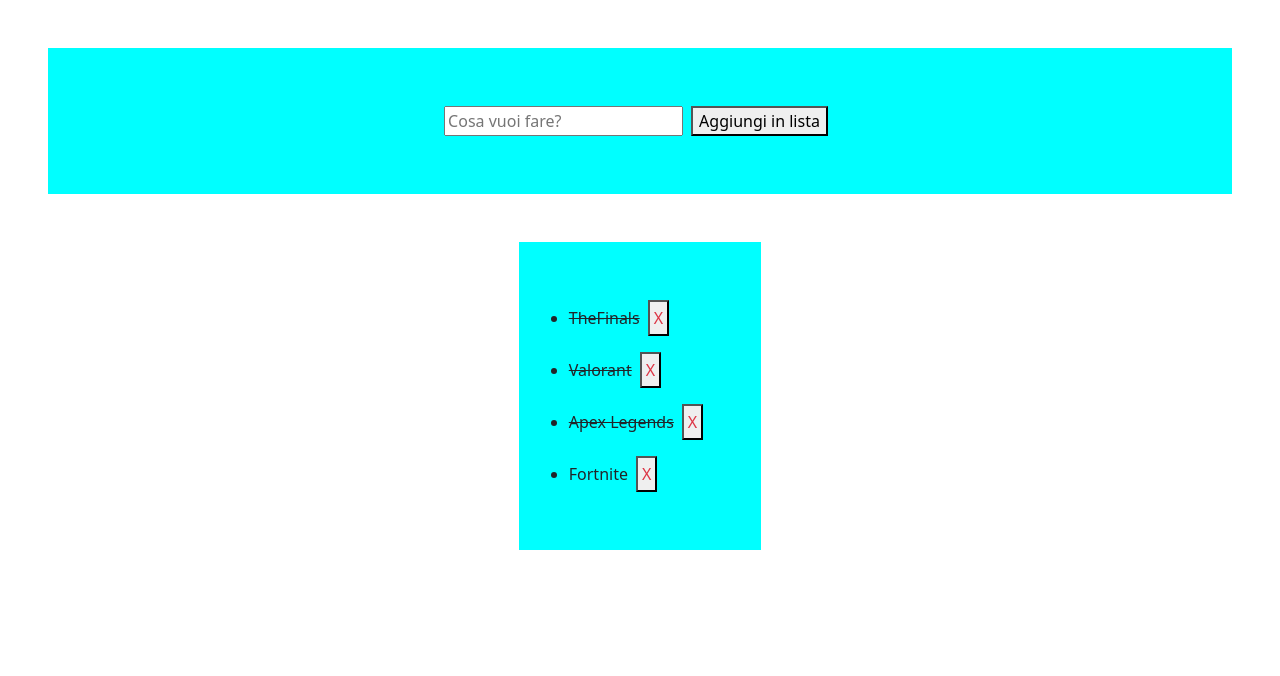
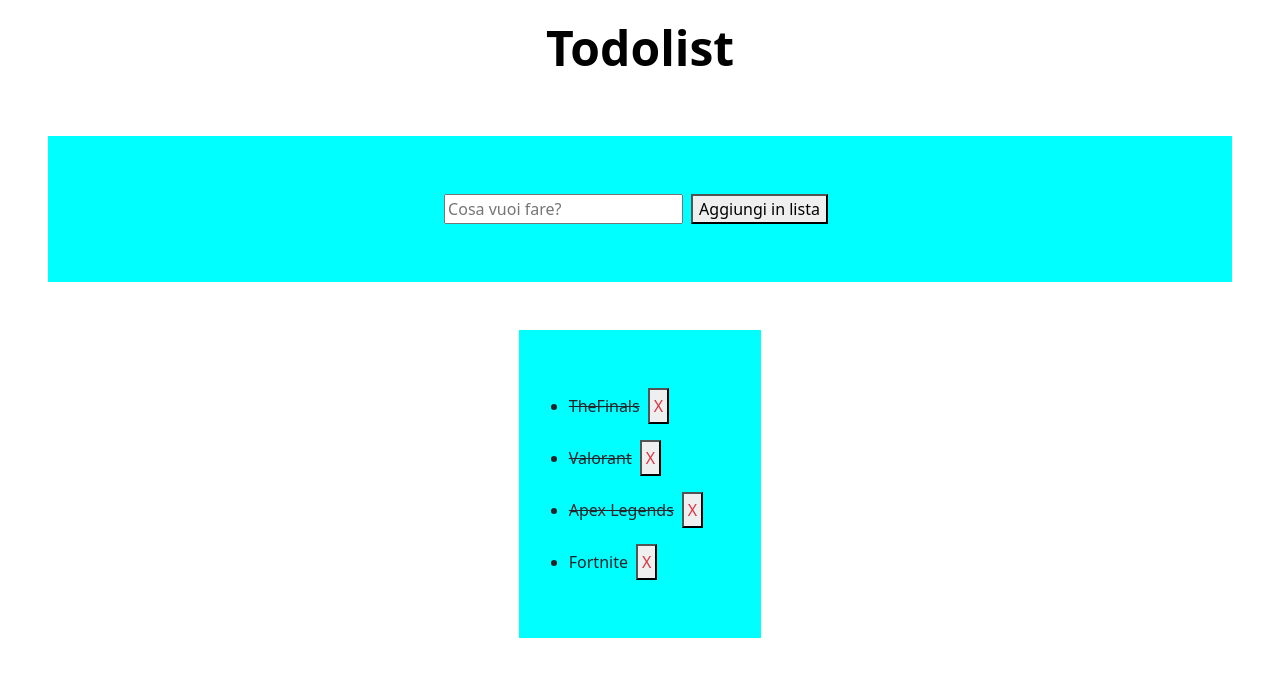
Before and after one commit to MirkoCifelli/vue-todolist, a plain HTML site: page index.html in a window 1280 px wide. Drawn offline with nearby package versions, Linux system fonts and the light colour scheme.

Commit message:
little change css

```diff
--- a/css/style.css
+++ b/css/style.css
@@ -9,3 +9,10 @@
     background: aqua;
     padding: 50px;
 }
+
+.stile-head{
+    color: black;
+    font-size: 3em;
+    font-weight: bold;
+
+}
--- a/index.html
+++ b/index.html
@@ -12,6 +12,9 @@
 <body>
 
     <div id="app">
+        <div class="classe-flex m-2 p-1 stile-head">
+            Todolist
+        </div>
         <div class="classe-flex m-5 stile">
                 <input type="text" @keyup.enter="submit" v-model="newTodo" placeholder="Cosa vuoi fare?">
 
```
